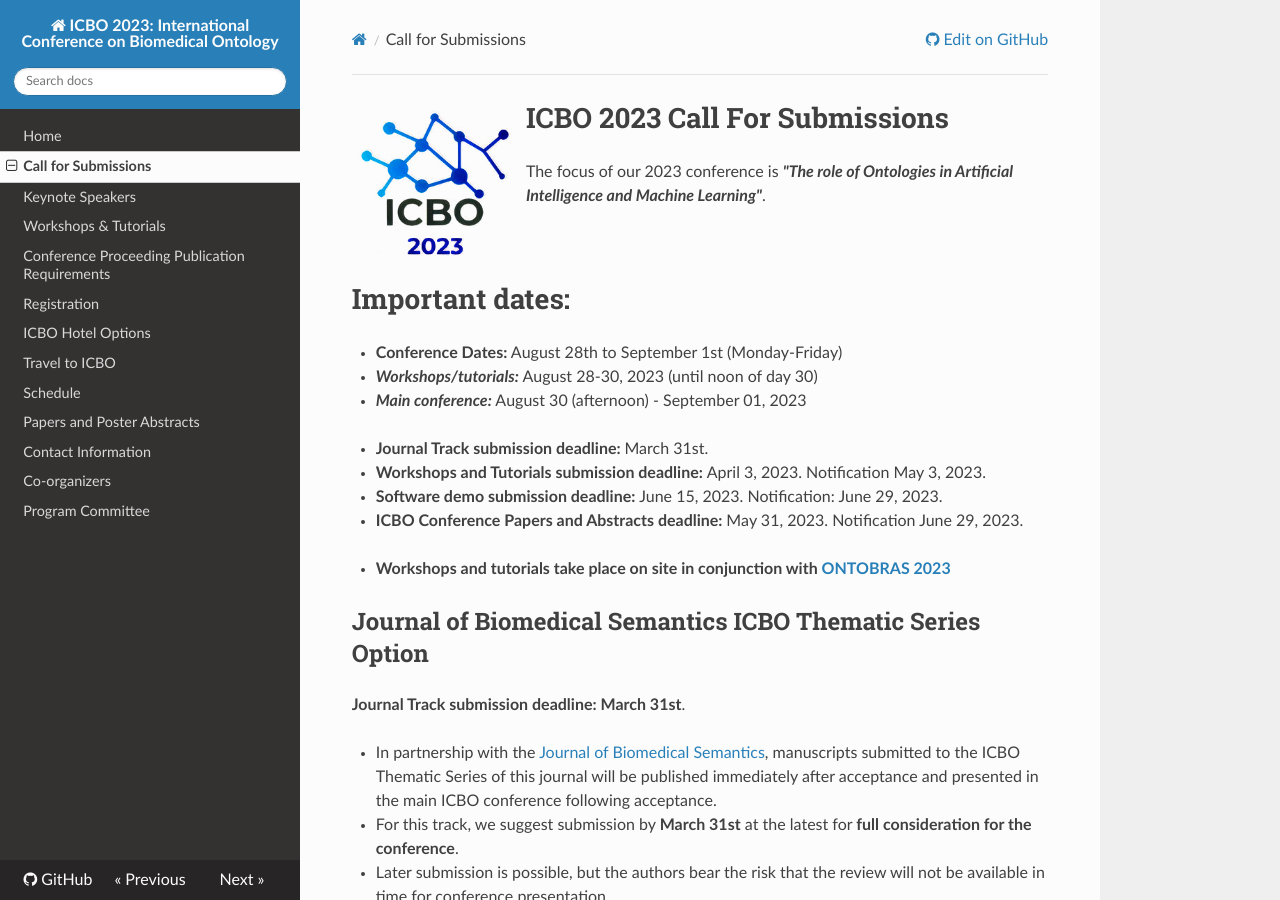
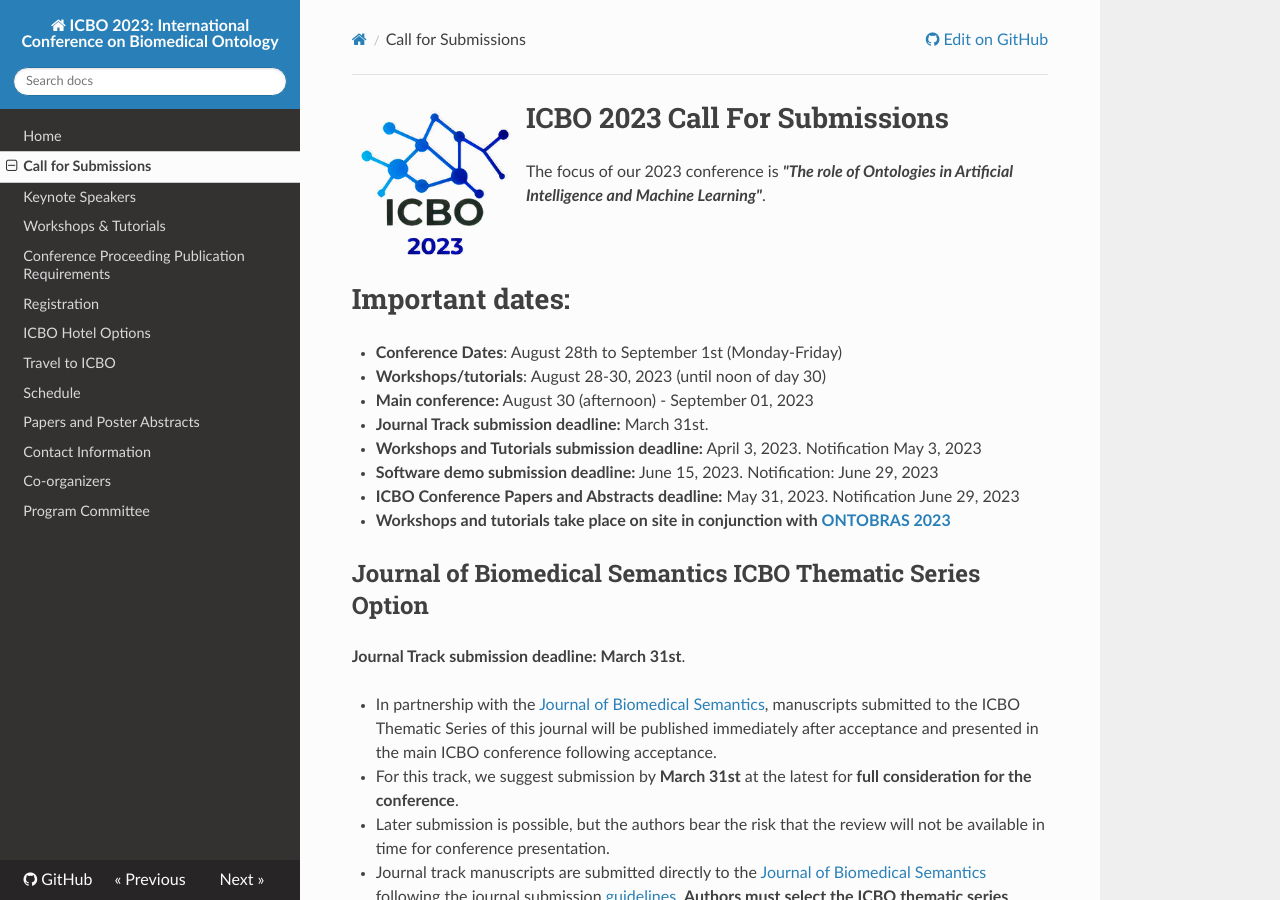
Before and after one commit to ICBO-conference/icbo2023, an MkDocs documentation site: the page built from docs/call-for-submissions.md, in a window 1280 px wide and 900 px high. Built offline with MkDocs 1.6.1, drawn with Linux system fonts in a browser that asks for light colours; nearby versions of some CDN libraries; some of the changed lines change nothing that is shown.

Commit message:
submissions from meeting in teams

```diff
--- a/docs/call-for-submissions.md
+++ b/docs/call-for-submissions.md
@@ -7,26 +7,13 @@ The focus of our 2023 conference is ***"The role of Ontologies in Artificial Int
 <br />
 
 # Important dates:
-<ul>
-  <li><b>Conference Dates:</b> August 28th to September 1st (Monday-Friday)</li>
-    <ul>
-      <li><b><i>Workshops/tutorials:</b></i> August 28-30, 2023 (until noon of day 30)</li>
-      <li><b><i>Main conference:</b></i> August 30 (afternoon) - September 01, 2023</li>
-    </ul>
-  <li> <b>Journal Track submission deadline: </b> March 31st.</li>
-  <li><b>Workshops and Tutorials submission deadline: </b> April 3, 2023. Notification May 3, 2023.</li>
-  <li><b>Software demo submission deadline: </b> June 15, 2023. Notification: June 29, 2023.</li>
-  <li><b>ICBO Conference Papers and Abstracts deadline: </b> May 31, 2023. Notification June 29, 2023.</li>
-</ul>
-
-
-<!-- - **Conference Dates**: August 28th to September 1st (Monday-Friday)
-- **Workshops/tutorials**: August 28-30, 2023 (until noon of day 30)
+  - **Conference Dates**: August 28th to September 1st (Monday-Friday)
+  - **Workshops/tutorials**: August 28-30, 2023 (until noon of day 30)
 - **Main conference:** August 30 (afternoon) - September 01, 2023
 - **Journal Track submission deadline:** March 31st.
 - **Workshops and Tutorials submission deadline:** April 3, 2023. Notification May 3, 2023
 - **Software demo submission deadline:** June 15, 2023. Notification: June 29, 2023
-- **ICBO Conference Papers and Abstracts deadline:** May 31, 2023. Notification June 29, 2023  -->
+- **ICBO Conference Papers and Abstracts deadline:** May 31, 2023. Notification June 29, 2023
 
 - **Workshops and tutorials take place on site in conjunction with [ONTOBRAS 2023](https://www.inf.ufrgs.br/ontobras/)**
 <!-- ## Conference Dates
```
